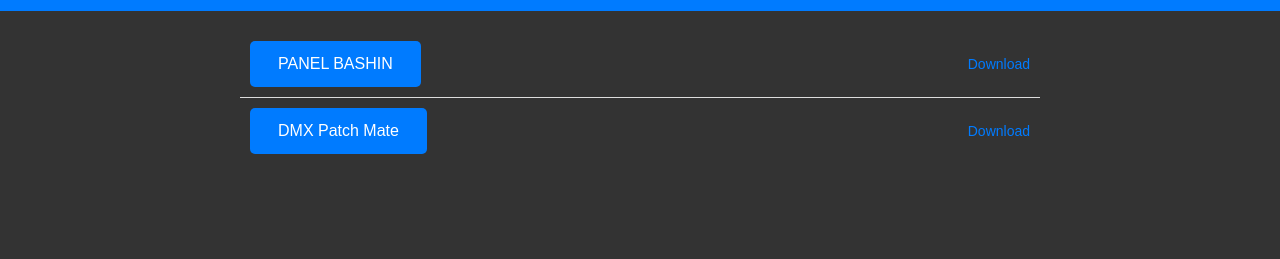
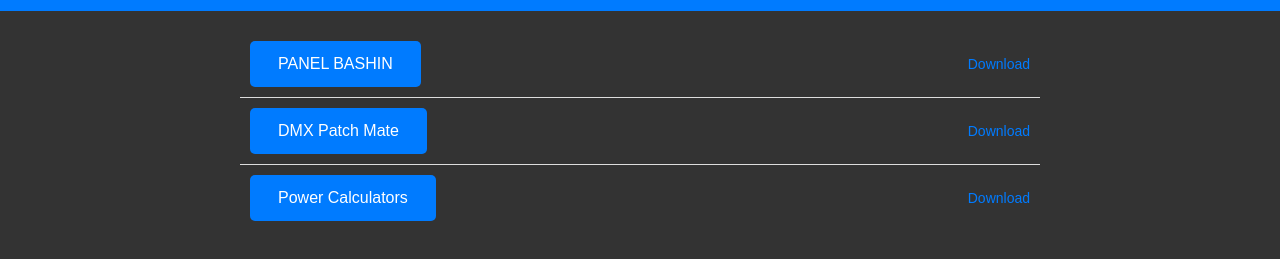
Before and after one commit to Socapexxx/Socapexxx.github.io, a plain HTML site: page index.html in a window 1280 px wide. Shown: the part 89-348 px from the top of the page. Drawn offline with Linux system fonts and the light colour scheme.

Commit message:
Update index.html

```diff
--- a/index.html
+++ b/index.html
@@ -89,6 +89,10 @@
             <a class="button" href="dmxList.html">DMX Patch Mate</a>
             <a class="download-link" href="dmxList.html" download>Download</a>
         </div>
+         <div class="option">
+            <a class="button" href="powerCalc.html">Power Calculators</a>
+            <a class="download-link" href="powerCalc.html" download>Download</a>
+        </div>
         <!-- Add more options as needed -->
     </div>
 </body>
```
